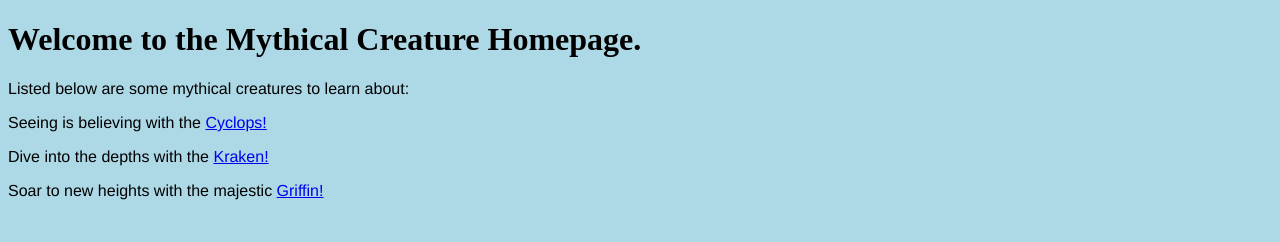
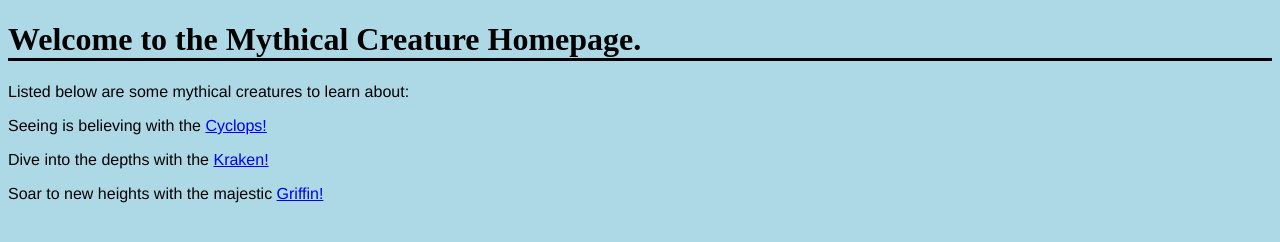
Before and after one commit to jdmar3-comp426/a01-MaikRuckauf, a website: page index.html in a window 1280 px wide. Drawn offline with Linux system fonts and the light colour scheme.

Commit message:
added a bottom border to index page

```diff
--- a/styles.css
+++ b/styles.css
@@ -3,6 +3,7 @@ body {
 }
 h1 {
     font-family: papyrus;
+    border-bottom-style: solid;
 }
 p {
     font-family: helvetica;
```
